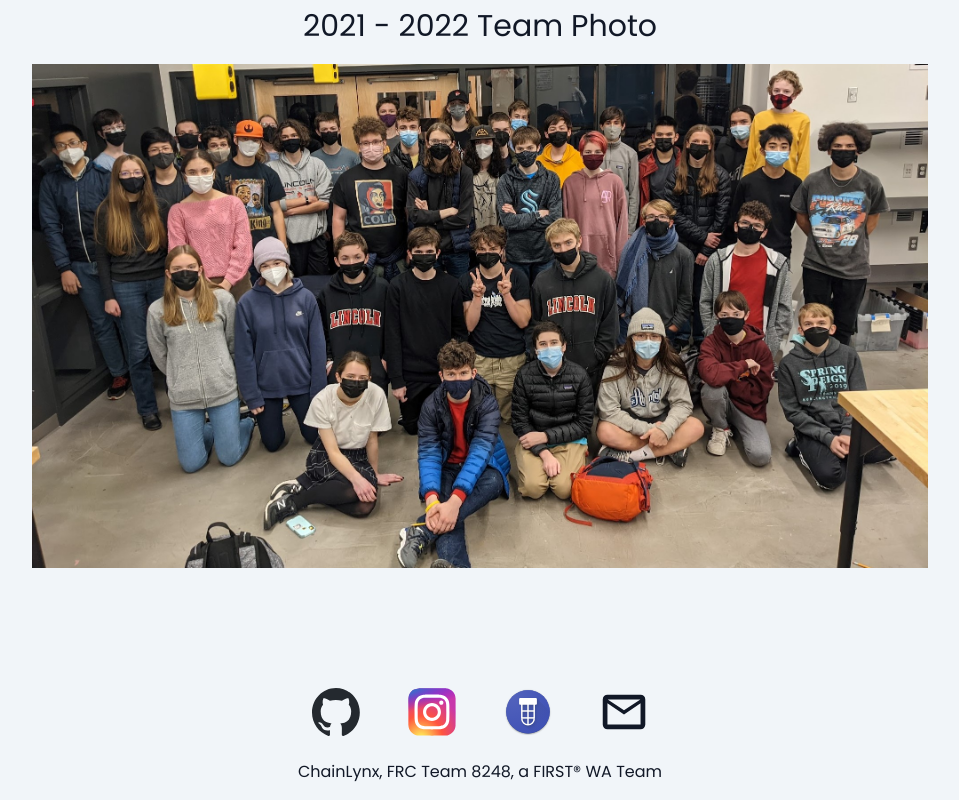
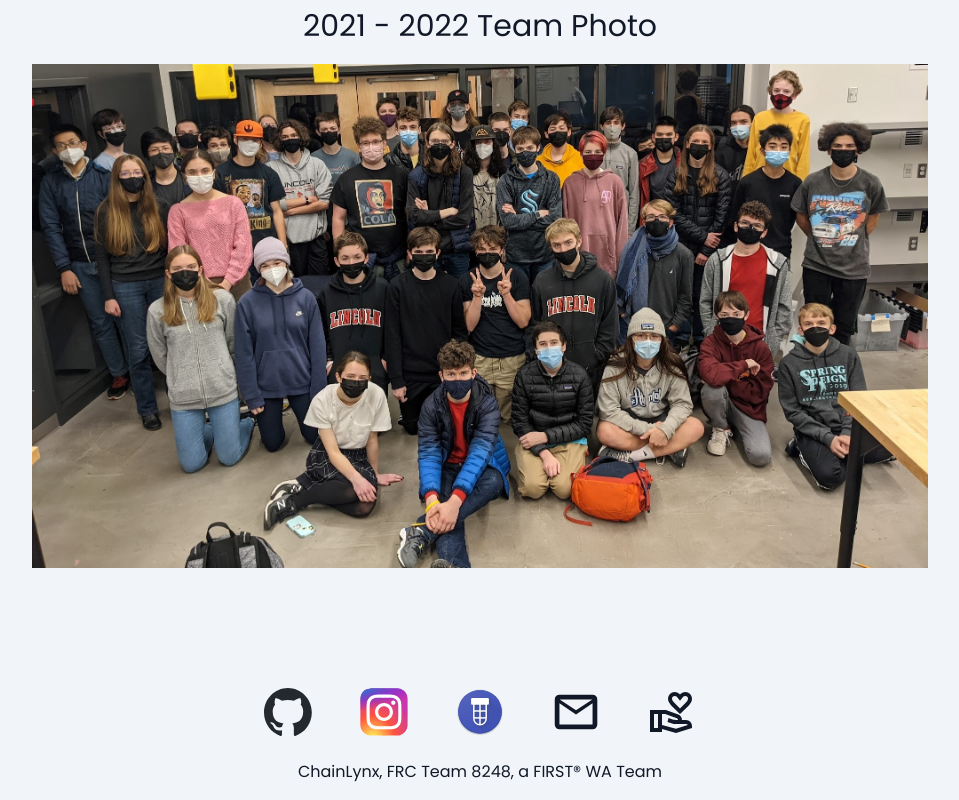
Before and after one commit to ChainLynxRobotics/ChainLynxWebsite, a Next.js app: page /team in a window 1280 px wide. Shown: the part 1398-2198 px from the top of the page, without its empty margins (160-1119 px from the left). Built offline with nearby package versions, Linux system fonts and the light colour scheme.

Commit message:
Added donation link

```diff
--- a/src/app/components/Footer.tsx
+++ b/src/app/components/Footer.tsx
@@ -15,6 +15,9 @@ const Footer = () => {
                 <a href="mailto:officers@chainlynx8248.com" target="_blank" className="w-12 h-12 scale-100 hover:scale-110 transition-transform duration-300">
                     <svg className="w-full h-full" xmlns="http://www.w3.org/2000/svg" fill="currentColor" height="48" viewBox="0 -960 960 960" width="48"><path d="M149-135q-39.05 0-66.525-27.475Q55-189.95 55-229v-502q0-39.463 27.475-67.231Q109.95-826 149-826h662q39.463 0 67.231 27.769Q906-770.463 906-731v502q0 39.05-27.769 66.525Q850.463-135 811-135H149Zm331-295L149-653v424h662v-424L480-430Zm0-83 327-218H154l326 218ZM149-653v-78 502-424Z"/></svg>
                 </a>
+                <a href="https://secure.givelively.org/donate/washington-first-robotics/frc-chainlynx-8248" target="_blank" className="w-12 h-12 scale-100 hover:scale-110 transition-transform duration-300">
+                <svg xmlns="http://www.w3.org/2000/svg" height="48" viewBox="0 -960 960 960" width="48" fill="currentColor"><path d="M640-440 474-602q-31-30-52.5-66.5T400-748q0-55 38.5-93.5T532-880q32 0 60 13.5t48 36.5q20-23 48-36.5t60-13.5q55 0 93.5 38.5T880-748q0 43-21 79.5T807-602L640-440Zm0-112 109-107q19-19 35-40.5t16-48.5q0-22-15-37t-37-15q-14 0-26.5 5.5T700-778l-60 72-60-72q-9-11-21.5-16.5T532-800q-22 0-37 15t-15 37q0 27 16 48.5t35 40.5l109 107ZM280-220l278 76 238-74q-5-9-14.5-15.5T760-240H558q-27 0-43-2t-33-8l-93-31 22-78 81 27q17 5 40 8t68 4q0-11-6.5-21T578-354l-234-86h-64v220ZM40-80v-440h304q7 0 14 1.5t13 3.5l235 87q33 12 53.5 42t20.5 66h80q50 0 85 33t35 87v40L560-60l-280-78v58H40Zm80-80h80v-280h-80v280Zm520-546Z"/></svg>
+                </a>
             </div>
             <span>ChainLynx, FRC Team 8248, a FIRST® WA Team</span>
         </div>
```
Also changed, not shown: config/sponsors.yml (+4 -3 lines).
